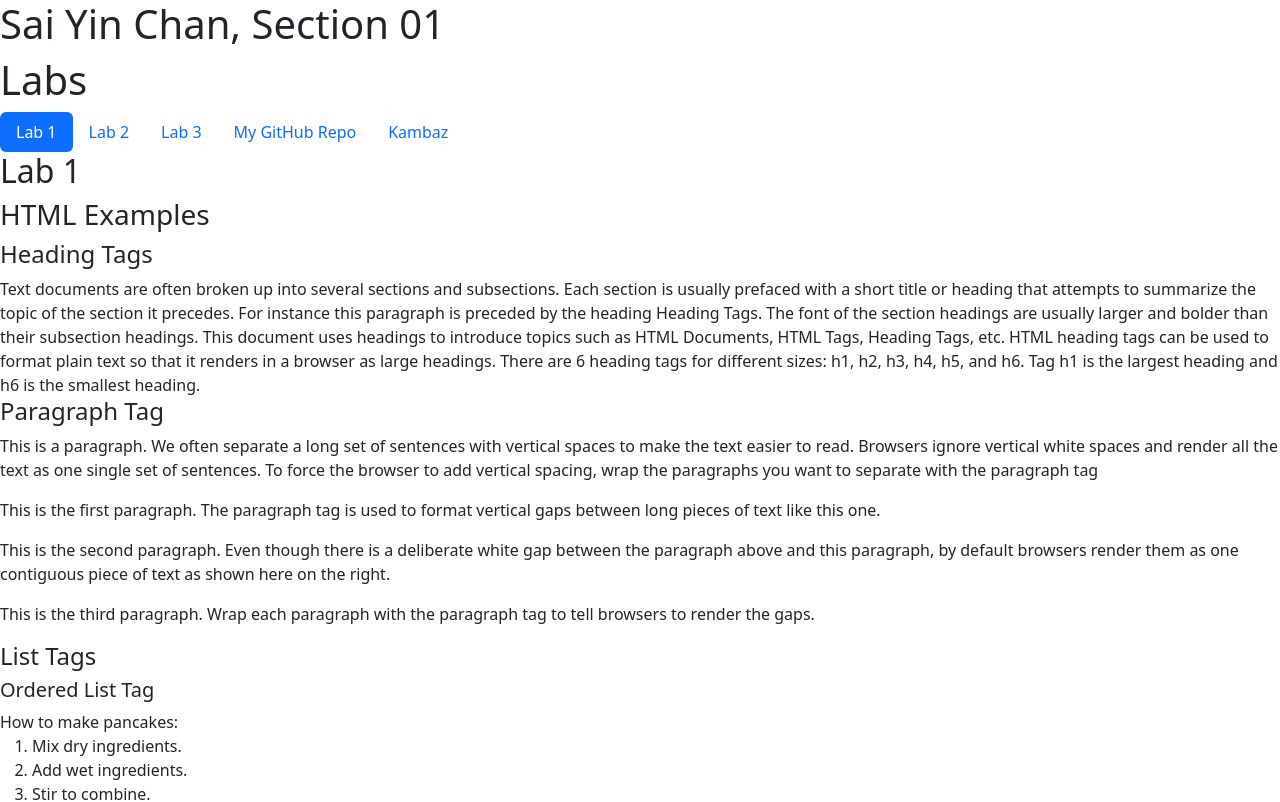
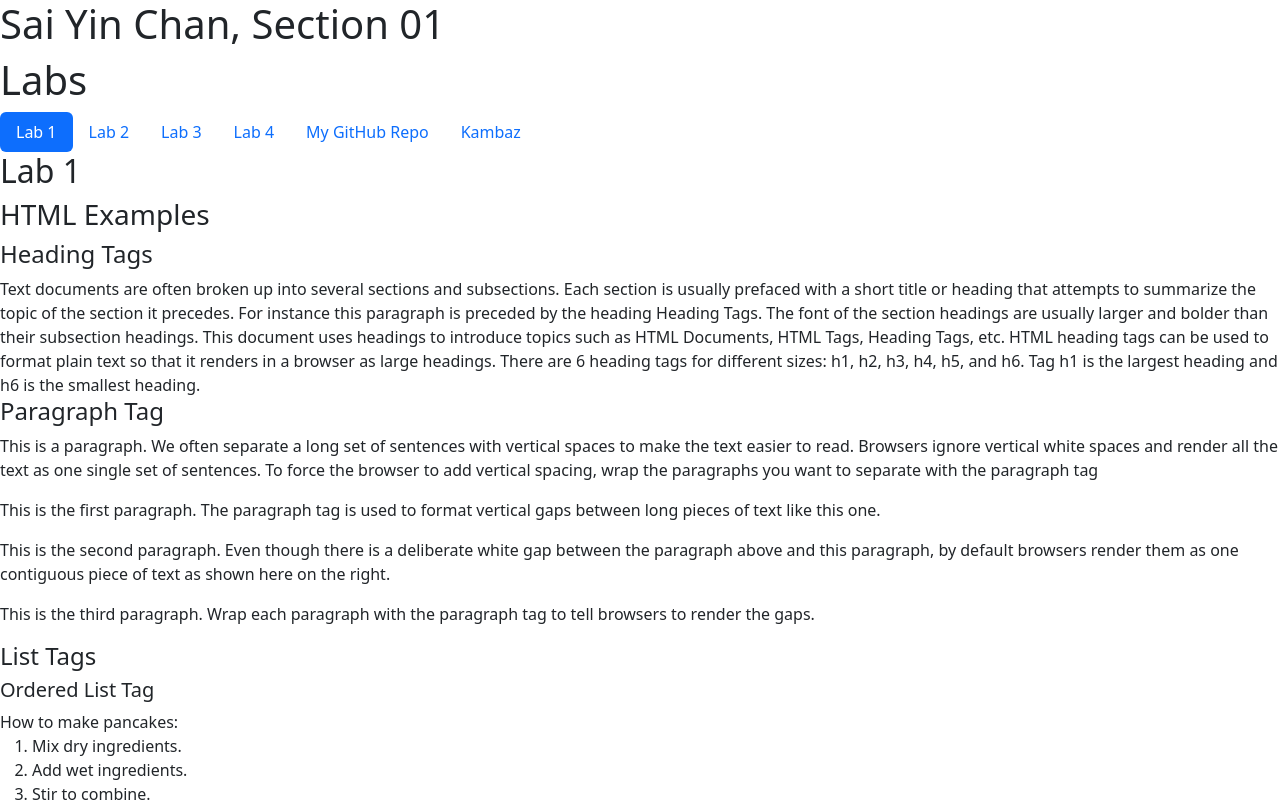
Before and after one commit to sychan91/kambaz-react-web-app-cs5610-sp25, a React (Vite) app: page /#/Labs/Lab1 in a window 1280 px wide. Shown: the top 802 px of the page. Built offline with nearby package versions, Linux system fonts and the light colour scheme.

Commit message:
started lab 4 and mapped TOC

```diff
--- /dev/null
+++ b/src/Labs/Lab4/index.tsx
@@ -0,0 +1,9 @@
+import { Container } from "react-bootstrap";
+
+export default function Lab4() {
+  return (
+    <Container id="wd-lab4">
+      <h2>Lab 4</h2>
+    </Container>
+  );
+}
--- a/src/Labs/TOC.tsx
+++ b/src/Labs/TOC.tsx
@@ -3,37 +3,25 @@ import { Link, useLocation } from "react-router-dom";
 
 export default function TOC() {
   const { pathname } = useLocation();
+  const labs = [
+    { label: "Lab 1", path: "/Labs/Lab1", id: "wd-lab1" },
+    { label: "Lab 2", path: "/Labs/Lab2", id: "wd-lab2" },
+    { label: "Lab 3", path: "/Labs/Lab3", id: "wd-lab3" },
+    { label: "Lab 4", path: "/Labs/Lab4", id: "wd-lab4" },
+  ];
   return (
     <Nav variant="pills" id="wd-toc">
-      <Nav.Item>
-        <Nav.Link
-          as={Link}
-          to="/Labs/Lab1"
-          id="wd-a1"
-          active={pathname.includes("Lab1")}
-        >
-          Lab 1
-        </Nav.Link>
-      </Nav.Item>
-      <Nav.Item>
-        <Nav.Link
-          as={Link}
-          to="/Labs/Lab2"
-          id="wd-a2"
-          active={pathname.includes("Lab2")}
-        >
-          Lab 2
-        </Nav.Link>
-      </Nav.Item>
-      <Nav.Item>
-        <Nav.Link
-          as={Link}
-          to="/Labs/Lab3"
-          id="wd-a3"
-          active={pathname.includes("Lab3")}
-        >
-          Lab 3
-        </Nav.Link>
+      <Nav.Item className="nav nav-pills">
+        {labs.map((lab) => (
+          <Nav.Link
+            as={Link}
+            to={lab.path}
+            id={lab.id}
+            active={pathname == lab.path}
+          >
+            {lab.label}
+          </Nav.Link>
+        ))}
       </Nav.Item>
       <Nav.Item>
         <Nav.Link href="https://github.com/sychan91/kambaz-react-web-app-cs5610-sp25/tree/main">
--- a/src/Labs/index.tsx
+++ b/src/Labs/index.tsx
@@ -3,6 +3,7 @@ import Lab2 from "./Lab2";
 import Lab3 from "./Lab3";
 import { Route, Routes, Navigate } from "react-router-dom";
 import TOC from "./TOC";
+import Lab4 from "./Lab4";
 export default function Labs() {
   return (
     <div id="wd-labs">
@@ -14,6 +15,7 @@ export default function Labs() {
         <Route path="Lab1" element={<Lab1 />} />
         <Route path="Lab2" element={<Lab2 />} />
         <Route path="Lab3/*" element={<Lab3 />} />
+        <Route path="Lab4/*" element={<Lab4 />} />
       </Routes>
     </div>
   );
```
